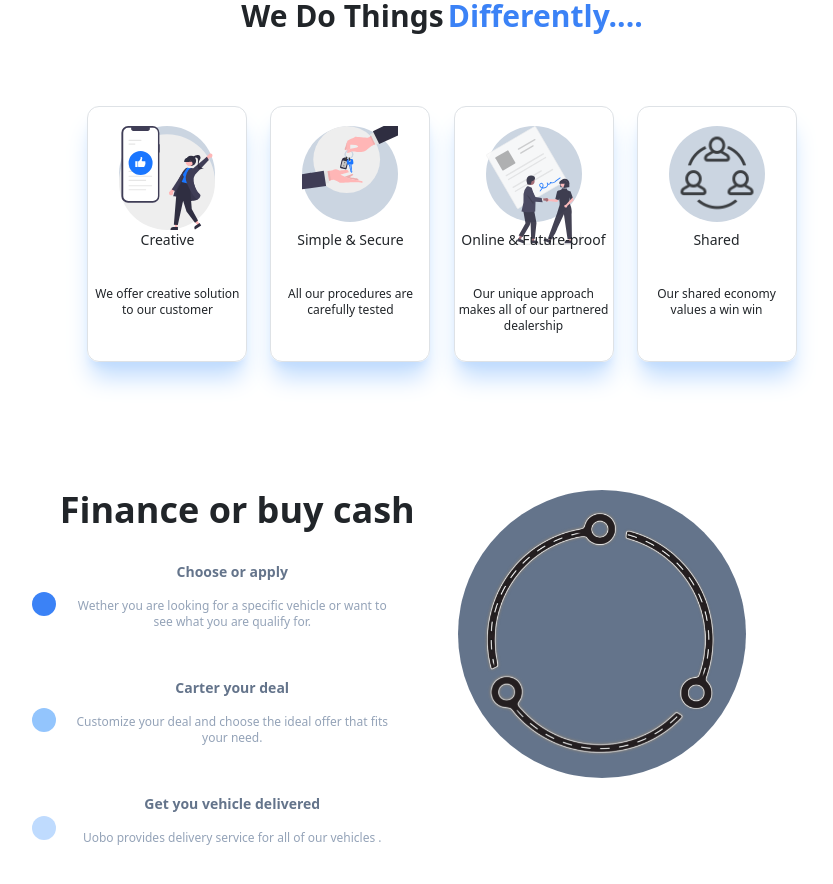
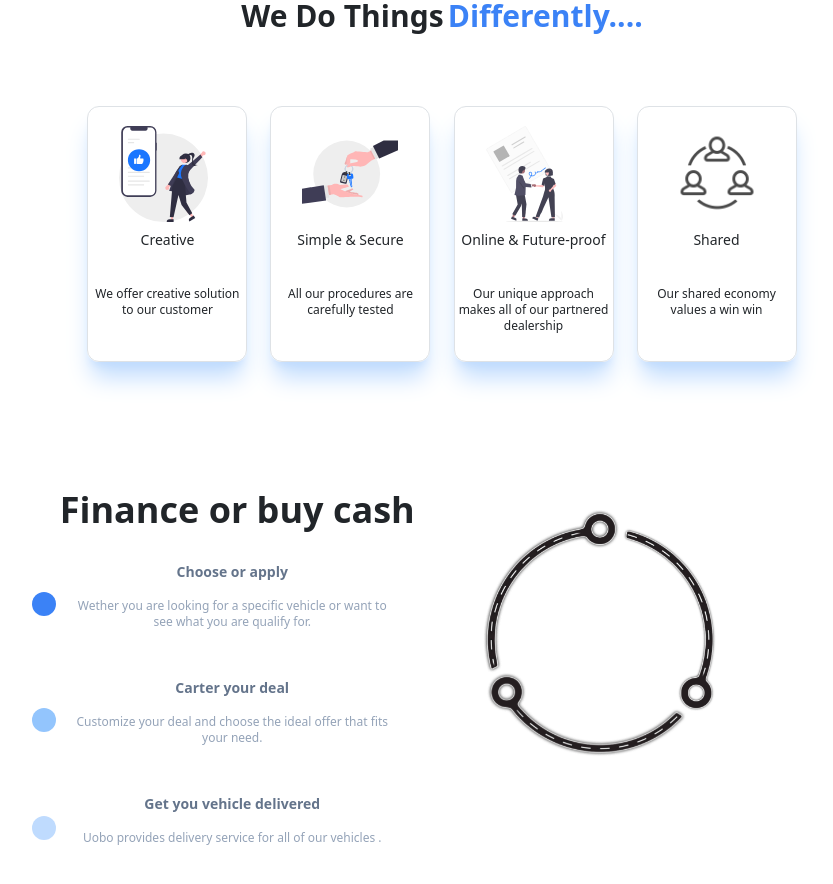
Before and after one commit to VENDETTA-STACK/uobo_frontend, a React (Create React App) app: page /home in a window 1280 px wide. Shown: the part 1180-2064 px from the top of the page, without its empty margins (198-1031 px from the left). Built offline with nearby package versions, Linux system fonts and the light colour scheme.

Commit message:
images adjusted

```diff
--- a/src/component/feature/homepage/components/finance.jsx
+++ b/src/component/feature/homepage/components/finance.jsx
@@ -51,7 +51,7 @@ const Finance = () => {
         </div>
       </div>
       {/* IMAGE / SVG */}
-      <div className="ml-4 mt-10 lg:mt-0 w-52 lg:w-72 h-52 lg:h-72 bg-slate-500 rounded-full"><img src={roundImage} alt="" /></div>
+      <div className="ml-4 mt-10 lg:mt-0 w-52 lg:w-72 h-52 lg:h-72"><img src={roundImage} alt="" /></div>
     </div>
   );
 };
--- a/src/component/feature/homepage/components/working.jsx
+++ b/src/component/feature/homepage/components/working.jsx
@@ -10,7 +10,7 @@ const Working = () => {
         key={data.id}
       >
         {/* IMAGE / SVG */}
-        <div className="h-14 sm:h-24 w-14 sm:w-24 bg-slate-300 rounded-full"><img src={data.image} alt="" /></div>
+        <div className="h-14 sm:h-24 w-14 sm:w-24"><img src={data.image} alt="" className="h-24" /></div>
         <p className="mt-2 sm:mt-3 h-8 sm:h-10 text-xs sm:text-sm text-center">
           {data.name}
         </p>
```
